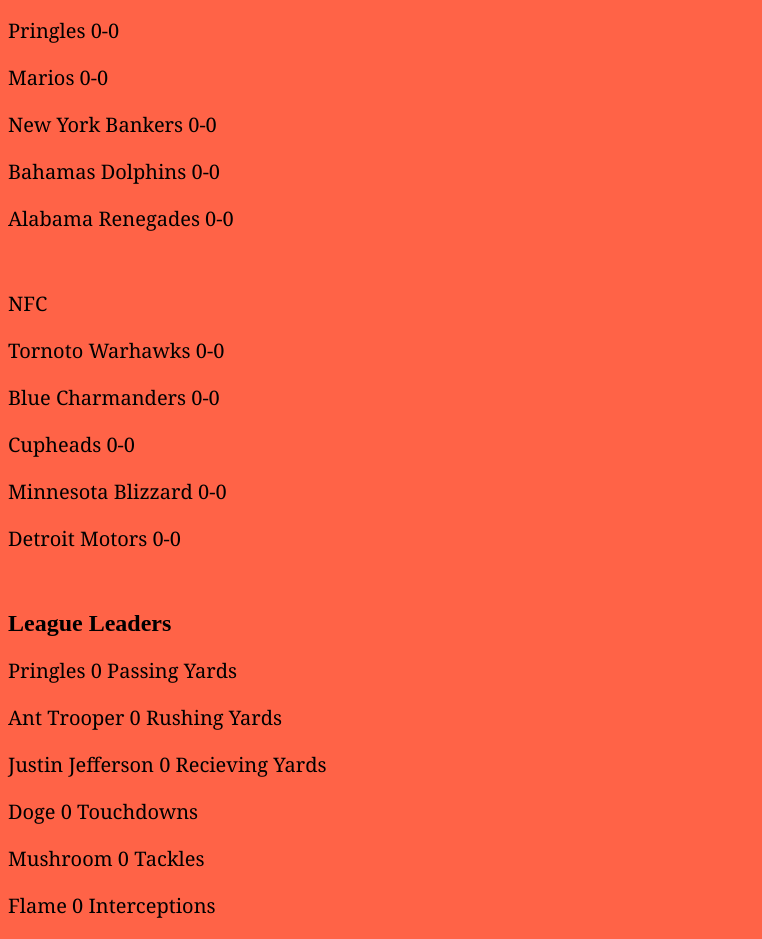
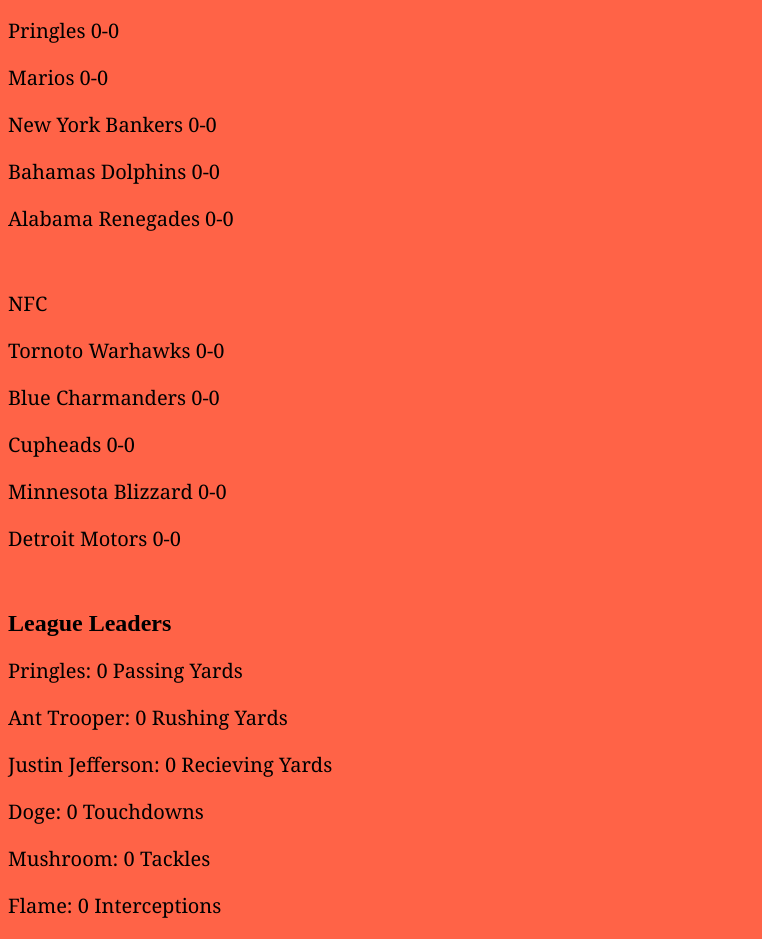
Before and after one commit to WatchGamingVideos/footballleague, a plain HTML site: page index.html in a window 1280 px wide. Shown: the part 110-1049 px from the top of the page, without its empty margins (0-762 px from the left). Drawn offline with Linux system fonts and the light colour scheme.

Commit message:
Update index.html

```diff
--- a/index.html
+++ b/index.html
@@ -22,11 +22,11 @@
 <p>Detroit Motors 0-0</p>
 <br>
   <h2>League Leaders</h2>
-  <p>Pringles 0 Passing Yards</p>
-  <p>Ant Trooper 0 Rushing Yards</p>
-  <p>Justin Jefferson 0 Recieving Yards</p>
-  <p>Doge 0 Touchdowns</p>
-  <p>Mushroom 0 Tackles</p>
-  <p>Flame 0 Interceptions</p>
+  <p>Pringles: 0 Passing Yards</p>
+  <p>Ant Trooper: 0 Rushing Yards</p>
+  <p>Justin Jefferson: 0 Recieving Yards</p>
+  <p>Doge: 0 Touchdowns</p>
+  <p>Mushroom: 0 Tackles</p>
+  <p>Flame: 0 Interceptions</p>
 </body>
 </html>
```
